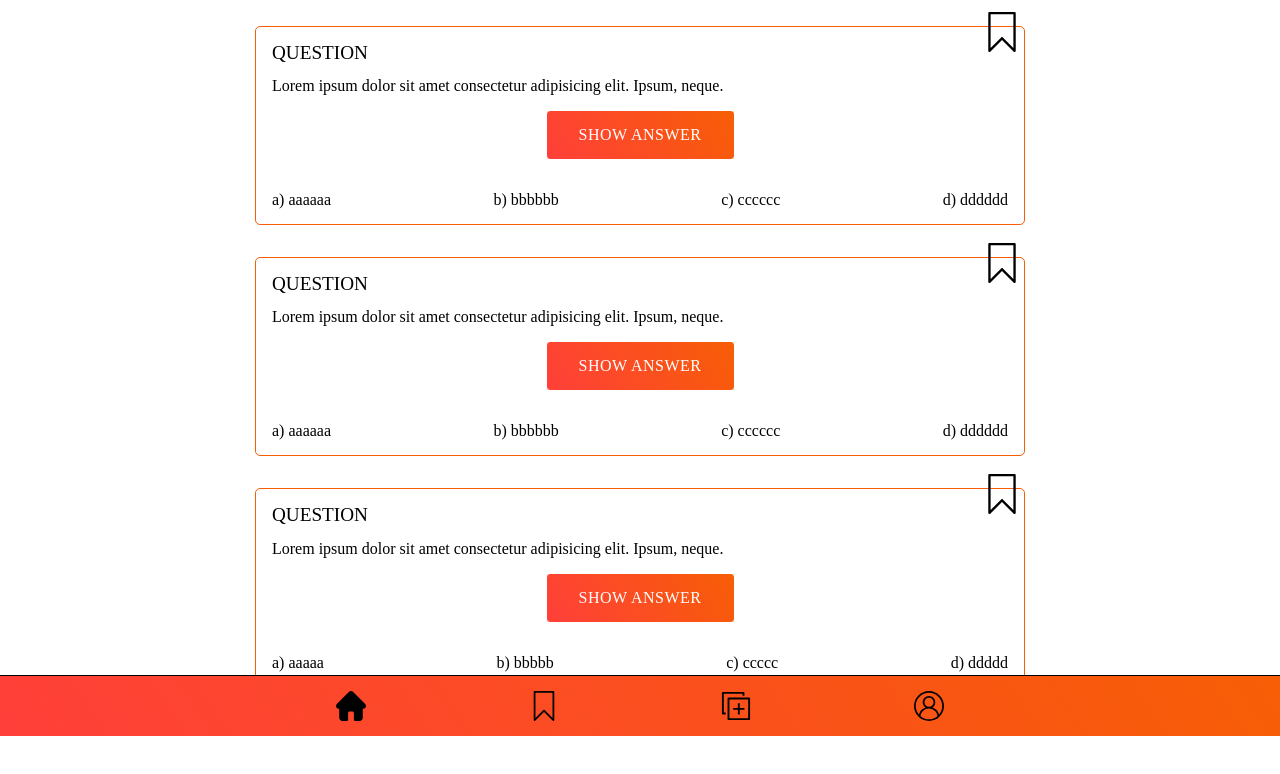
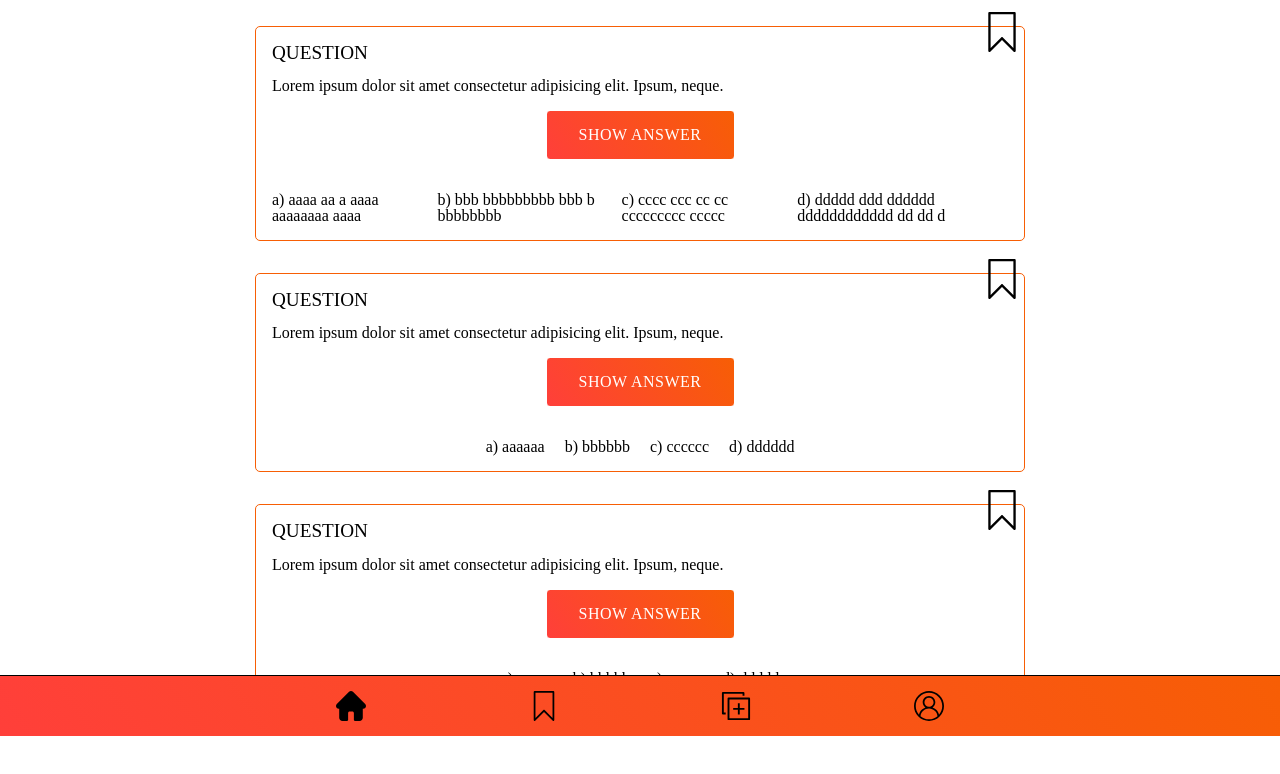
Before and after one commit to KateRemp/my-quiz-app, a website: page index.html in a window 1280 px wide. Shown: the part 64-838 px from the top of the page. Drawn offline with Linux system fonts and the light colour scheme.

Commit message:
add html question-card__column

```diff
--- a/css/create.css
+++ b/css/create.css
@@ -21,7 +21,7 @@
 	background: url(../img/icons/new-page.svg) center/cover no-repeat;
 }
 
-.add-question__button-reset {
+.create-card__button-reset {
 	text-align: left;
 	margin: 0 0 3rem 0;
 }
--- a/css/style.css
+++ b/css/style.css
@@ -87,21 +87,26 @@ h2.question-card__titel {
 	background: white;
 	border: 1px solid #f75e05;
 }
-.qustion-card__answer {
+.question-card__answer {
 	display: flex;
 	justify-content: space-between;
 }
 .answer__item:not(:last-child) {
+	margin: 0 20px 0 0;
 }
 
 @media screen and (max-width: 600px) {
-	.qustion-card__answer {
+	.question-card__answer {
 		flex-direction: column;
-		text-align: center;
 	}
 	.answer__item:not(:last-child) {
 		margin: 0 0 1rem 0;
 	}
+}
+
+.question-card__column {
+	display: flex;
+	justify-content: center;
 }
 
 .footer {
--- a/index.html
+++ b/index.html
@@ -34,12 +34,14 @@
 							<div class="question-card__button button">
 								<a class="button__link" href="http://google.com" target="_blank">show answer</a>
 							</div>
-							<ul class="qustion-card__answer answer">
-								<li class="answer__item">a) aaaaaa</li>
-								<li class="answer__item">b) bbbbbb</li>
-								<li class="answer__item">c) cccccc</li>
-								<li class="answer__item">d) dddddd</li>
+							<div class="question-card__column">
+								<ul class="question-card__answer answer">
+									<li class="answer__item">a) aaaa aa a aaaa aaaaaaaa aaaa</li>
+									<li class="answer__item">b) bbb bbbbbbbbb bbb b bbbbbbbb</li>
+									<li class="answer__item">c) cccc ccc cc cc ccccccccc ccccc</li>
+									<li class="answer__item">d) ddddd ddd dddddd dddddddddddd dd dd d</li>
 								</ul>
+							</div>
 						</div>
 					</div>
 
@@ -53,12 +55,15 @@
 							<div class="question-card__button button">
 								<a class="button__link" href="http://google.com" target="_blank">show answer</a>
 							</div>
-							<ul class="qustion-card__answer answer">
+
+							<div class="question-card__column">
+								<ul class="question-card__answer answer">
 									<li class="answer__item">a) aaaaaa</li>
 									<li class="answer__item">b) bbbbbb</li>
 									<li class="answer__item">c) cccccc</li>
 									<li class="answer__item">d) dddddd</li>
 								</ul>
+							</div>
 						</div>
 					</div>
 
@@ -72,12 +77,15 @@
 							<div class="question-card__button button">
 								<a class="button__link" href="http://google.com" target="_blank">show answer</a>
 							</div>
-							<ul class="qustion-card__answer answer">
+
+							<div class="question-card__column">
+								<ul class="question-card__answer answer">
 									<li class="answer__item">a) aaaaa</li>
 									<li class="answer__item">b) bbbbb</li>
 									<li class="answer__item">c) ccccc</li>
 									<li class="answer__item">d) ddddd</li>
 								</ul>
+							</div>
 						</div>
 					</div>
 				</div>
```
Also changed, not shown: bookmarks.html (+15 -3 lines), create.html (+4 -4 lines). Lines whose indentation alone changed are shown as unchanged.
